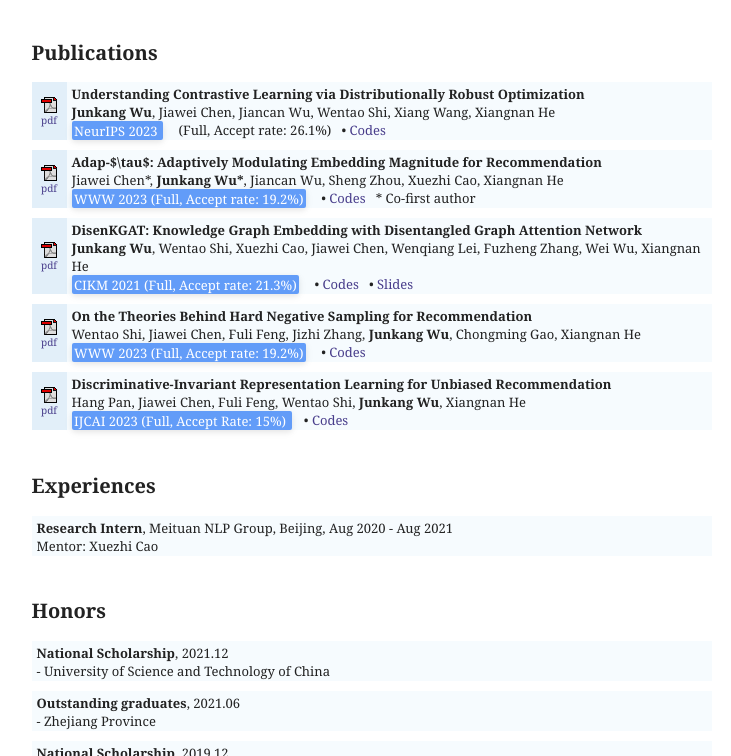
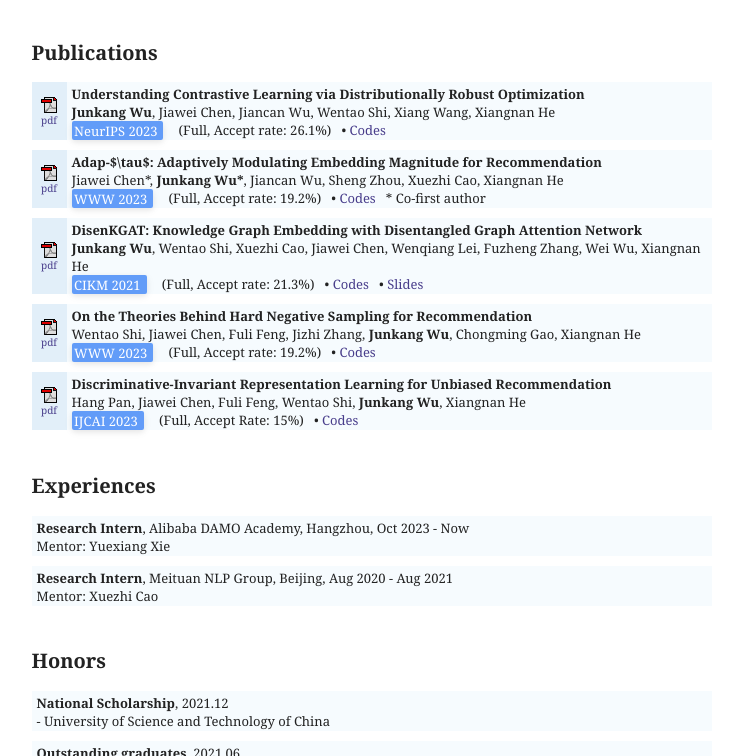
Before and after one commit to junkangwu/junkangwu.github.io, a plain HTML site: page index.html in a window 1280 px wide. Shown: the part 598-1354 px from the top of the page, without its empty margins (145-876 px from the left). Drawn offline with Linux system fonts and the light colour scheme.

Commit message:
2023-11-12 update

```diff
--- a/index.html
+++ b/index.html
@@ -113,7 +113,7 @@
             <td class="left"><a href="https://arxiv.org/pdf/2302.04775.pdf" target="_blank"><img src="./files/pdf.gif"><br>pdf</a></td>
             <td><span class="title">Adap-$\tau$: Adaptively Modulating Embedding Magnitude for Recommendation</span><br>
             Jiawei Chen*, <b>Junkang Wu*</b>, Jiancan Wu, Sheng Zhou, Xuezhi Cao, Xiangnan He<br>
-            <span class="conference">WWW 2023 (Full, Accept rate: 19.2%)</span>
+            <span class="conference">WWW 2023 </span> &nbsp;&nbsp; (Full, Accept rate: 19.2%)
             &nbsp;&nbsp;&bull; <a href="https://github.com/junkangwu/Adap_tau" target="_blank">Codes</a>
             &nbsp;&nbsp;* Co-first author
           </td></tr></tbody></table>
@@ -122,7 +122,7 @@
             <td class="left"><a href="https://arxiv.org/pdf/2108.09628.pdf" target="_blank"><img src="./files/pdf.gif"><br>pdf</a></td>
             <td><span class="title">DisenKGAT: Knowledge Graph Embedding with Disentangled Graph Attention Network</span><br>
             <b>Junkang Wu</b>, Wentao Shi, Xuezhi Cao, Jiawei Chen, Wenqiang Lei, Fuzheng Zhang, Wei Wu, Xiangnan He<br>
-            <span class="conference">CIKM 2021 (Full, Accept rate: 21.3%)</span>
+            <span class="conference">CIKM 2021 </span> &nbsp;&nbsp; (Full, Accept rate: 21.3%)
             &nbsp;&nbsp;&bull; <a href="https://github.com/junkangwu/DisenKGAT" target="_blank">Codes</a>
             &nbsp;&nbsp;&bull; <a href="./slides/cikm21-DisenKGAT-slides.pptx" target="_blank">Slides</a>
           </td></tr></tbody></table>
@@ -131,7 +131,7 @@
             <td class="left"><a href="https://arxiv.org/pdf/2302.03472.pdf" target="_blank"><img src="./files/pdf.gif"><br>pdf</a></td>
             <td><span class="title">On the Theories Behind Hard Negative Sampling for Recommendation</span><br>
             Wentao Shi, Jiawei Chen, Fuli Feng, Jizhi Zhang, <b>Junkang Wu</b>, Chongming Gao, Xiangnan He<br>
-            <span class="conference">WWW 2023 (Full, Accept rate: 19.2%)</span>
+            <span class="conference">WWW 2023 </span> &nbsp;&nbsp; (Full, Accept rate: 19.2%)
             &nbsp;&nbsp;&bull; <a href="https://github.com/swt-user/WWW_2023_code" target="_blank">Codes</a>
           </td></tr></tbody></table>
 
@@ -139,7 +139,7 @@
             <td class="left"><a href="https://www.ijcai.org/proceedings/2023/0252.pdf" target="_blank"><img src="./files/pdf.gif"><br>pdf</a></td>
             <td><span class="title">Discriminative-Invariant Representation Learning for Unbiased Recommendation</span><br>
             Hang Pan, Jiawei Chen, Fuli Feng, Wentao Shi, <b>Junkang Wu</b>,  Xiangnan He<br>
-            <span class="conference">IJCAI 2023 (Full, Accept Rate: 15%) </span>
+            <span class="conference">IJCAI 2023 </span> &nbsp;&nbsp; (Full, Accept Rate: 15%)
             &nbsp;&nbsp;&bull; <a href="https://github.com/HungPaan/DIRL" target="_blank">Codes</a>
           </td></tr></tbody></table>
 
@@ -148,6 +148,12 @@
 
         <div id="Experiences">
           <h2 style="CLEAR: both;">Experiences</h2>
+          <table>
+            <tbody><tr>
+              <td> <span class="title">Research Intern</span>, Alibaba DAMO Academy, Hangzhou, Oct 2023 - Now   <br>
+                Mentor: Yuexiang Xie</a><br>
+              </td></tr></tbody>
+          </table>
           <table>
             <tbody><tr>
               <td> <span class="title">Research Intern</span>, Meituan NLP Group, Beijing, Aug 2020 - Aug 2021   <br>
```
